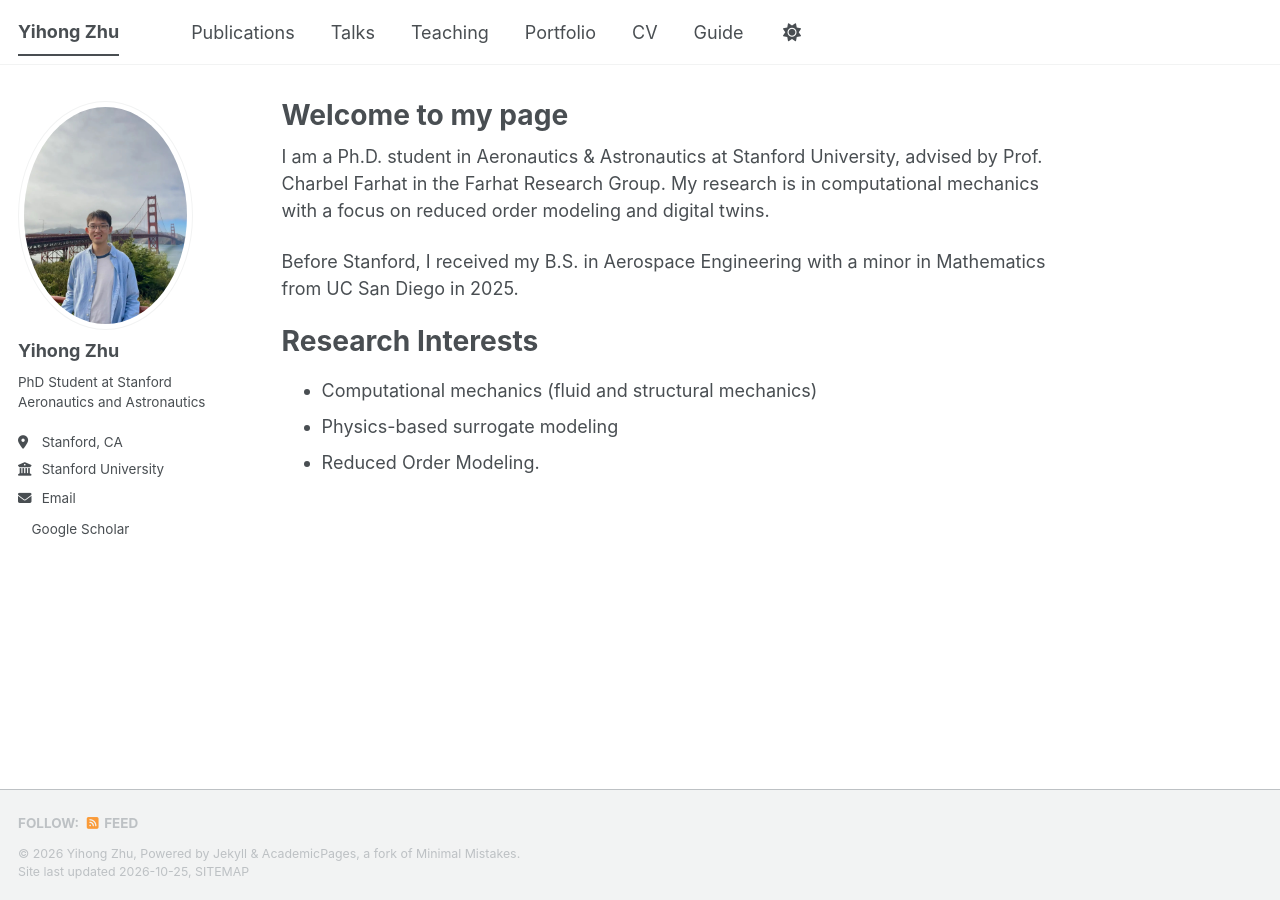
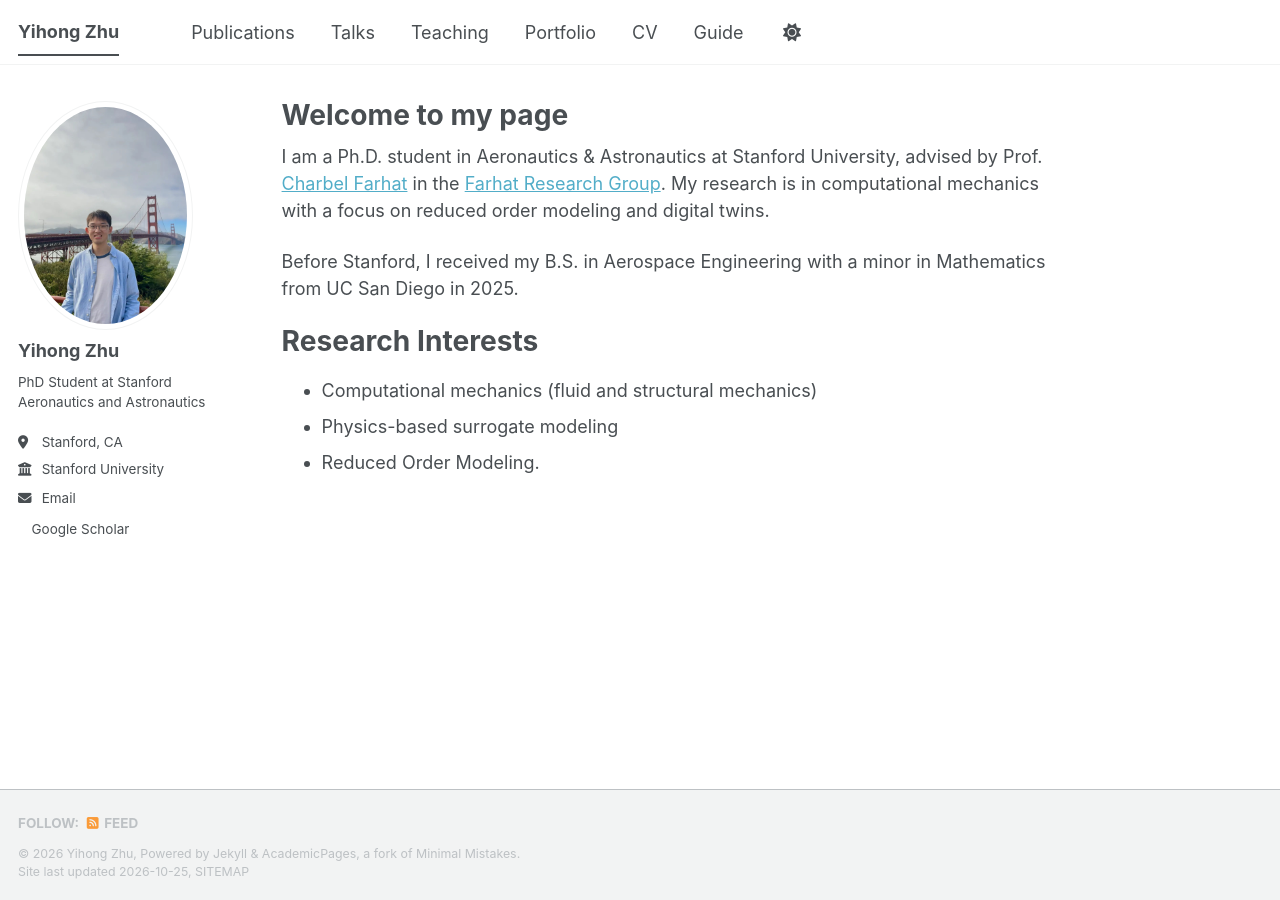
Before and after one commit to yihong-zhu/yihong-zhu.github.io, a Jekyll site: the page built from _pages/about.md, in a window 1280 px wide. Built offline with Jekyll 4.4.1, drawn with Linux system fonts in a browser that asks for light colours; a style sheet for code colours, icons or effects is not loaded; part of the change alters nothing that is shown.

```diff
--- a/_pages/about.md
+++ b/_pages/about.md
@@ -7,7 +7,7 @@ redirect_from:
   - /about.html
 ---
 
-I am a Ph.D. student in Aeronautics & Astronautics at Stanford University, advised by Prof. Charbel Farhat in the Farhat Research Group. My research is in computational mechanics with a focus on reduced order modeling and digital twins.
+I am a Ph.D. student in Aeronautics & Astronautics at Stanford University, advised by Prof. [Charbel Farhat](https://en.wikipedia.org/wiki/Charbel_Farhat) in the [Farhat Research Group](https://web.stanford.edu/group/frg/). My research is in computational mechanics with a focus on reduced order modeling and digital twins.
 
 Before Stanford, I received my B.S. in Aerospace Engineering with a minor in Mathematics from UC San Diego in 2025.
 
```
